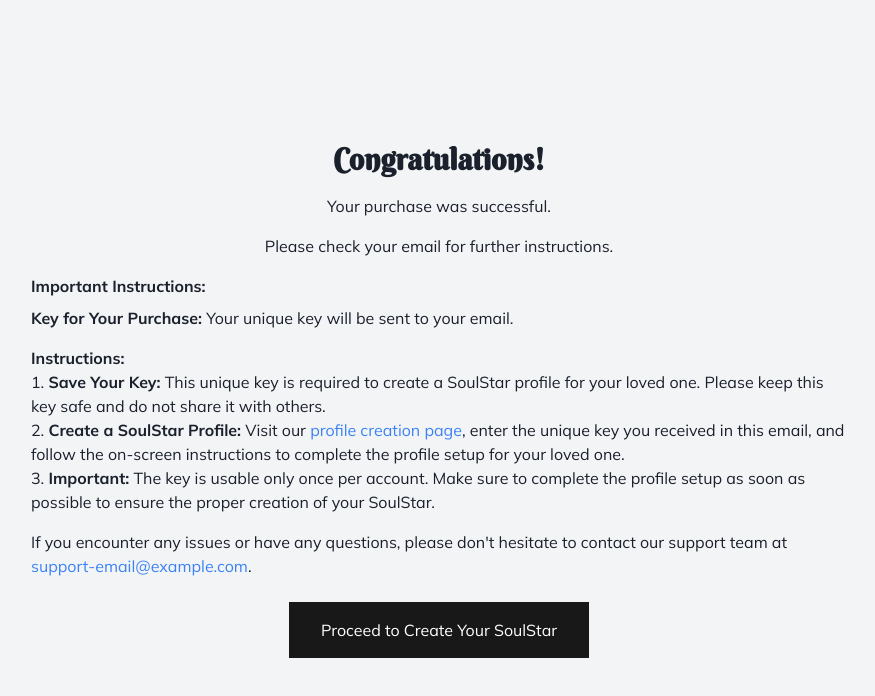
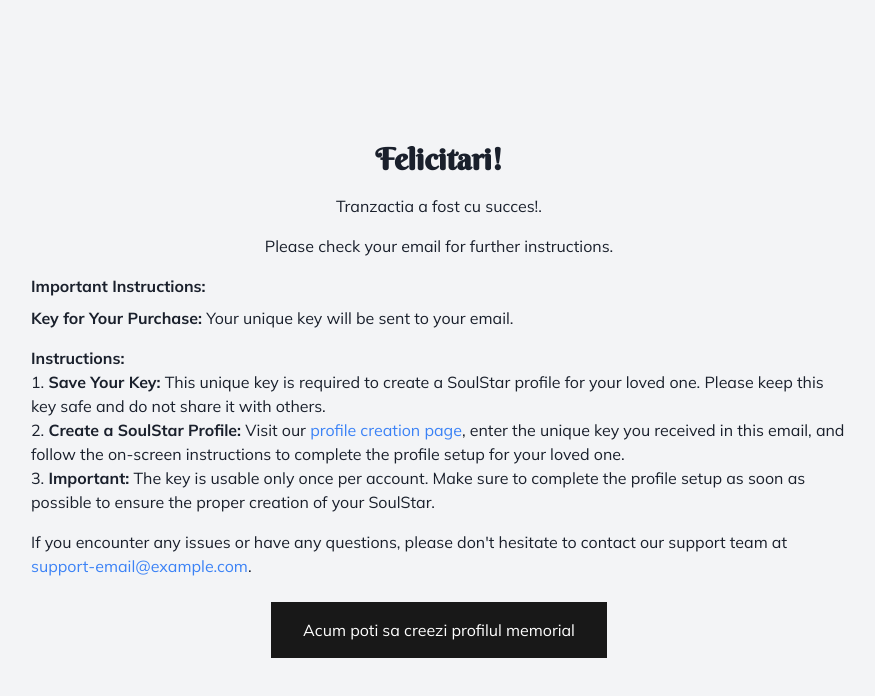
Before and after one commit to sn1tch1/Amintim-1, a React (Vite) app in the folder client/: page /congratulations in a window 1280 px wide. Shown: the top 696 px of the page, without its empty margins (201-1076 px from the left). Built offline with nearby package versions, Linux system fonts and the light colour scheme; no server answers.

Commit message:
Update Congratulations.jsx

```diff
--- a/client/src/pages/Congratulations.jsx
+++ b/client/src/pages/Congratulations.jsx
@@ -12,9 +12,9 @@ const Congratulations = () => {
     <div className="min-h-screen flex flex-col items-center justify-center bg-gray-100">
       <div className="p-10 rounded text-center max-w-4xl">
         <h1 className="text-3xl font-bold mb-4 font-berkshire">
-          Congratulations!
+          Felicitari!
         </h1>
-        <p className="mb-4">Your purchase was successful.</p>
+        <p className="mb-4">Tranzactia a fost cu succes!.</p>
         <p className="mb-4">
           Please check your email for further instructions.
         </p>
@@ -64,7 +64,7 @@ const Congratulations = () => {
           onClick={handleProceed}
           className="hover:bg-black text-white py-4 px-8  bg-black/90 duration-200"
         >
-          Proceed to Create Your SoulStar
+          Acum poti sa creezi profilul memorial
         </button>
       </div>
     </div>
```
